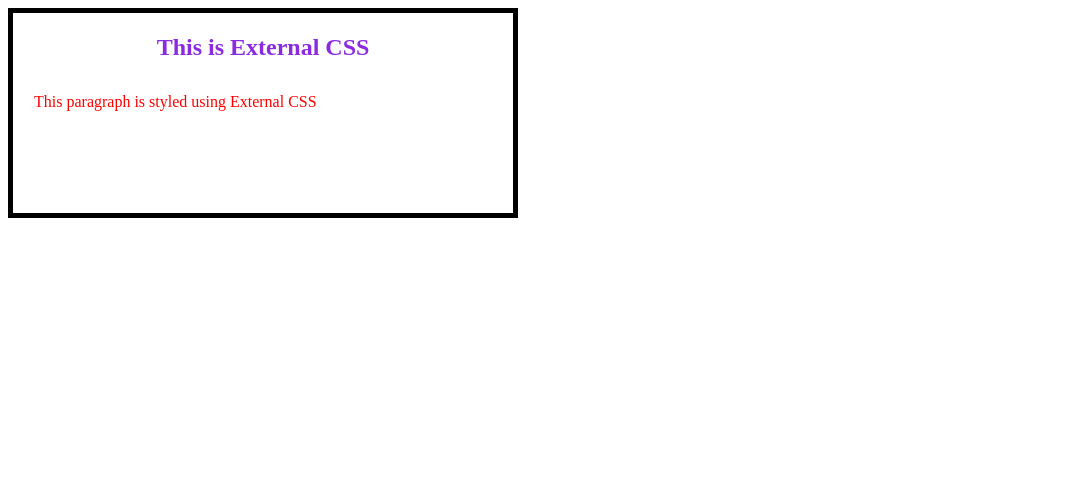
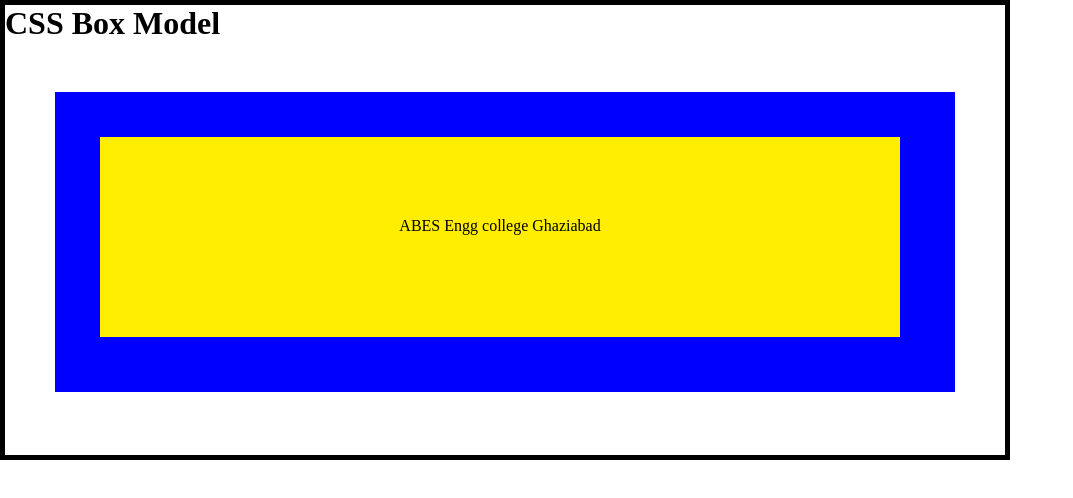
Before and after one commit to DhruvSharma-123/CSS-AIML1, a plain HTML site: page index.html in a window 1280 px wide. Shown: the whole page, without its empty margins (0-1073 px from the left). Drawn offline with Linux system fonts and the light colour scheme.

Commit message:
HWCOMPLETE

```diff
--- a/index.html
+++ b/index.html
@@ -1,23 +1,34 @@
 <!DOCTYPE html>
 <html lang="en">
+
 <head>
     <meta charset="UTF-8">
     <meta name="viewport" content="width=device-width, initial-scale=1.0">
     <title>CSS Selectors</title>
     <link rel="stylesheet" href="./style.css">
 </head>
+
 <body>
     <!-- <p>Hello world</p>
     <p class="p">Lorem ipsum dolor sit amet consectetur adipisicing elit. A officiis quo, dignissimos error sequi laboriosam ratione totam doloribus nam aspernatur veritatis repellendus aliquam perspiciatis quam reiciendis adipisci sunt quos reprehenderit.</p>
 <p class="p" id="jk">Lorem ipsum dolor sit amet consectetur adipisicing elit. Incidunt suscipit odio officiis corrupti sint hic consequuntur, asperiores dicta unde quis soluta atque dolor similique minima veritatis ab, cupiditate facere labore!</p>
  -->
-<!-- <div class="container" id="ff1">
+    <!-- <div class="container" id="ff1">
     <p>Lorem ipsum dolor sit amet consectetur, adipisicing elit. Modi nihil quo asperiores doloremque ipsam odio consectetur fugit repellendus? Dolorum obcaecati earum, natus dolor quisquam dignissimos praesentium voluptatum molestiae nisi incidunt!</p>
 </div>
 <div class="container" id="s2" >Lorem ipsum dolor sit, amet consectetur adipisicing elit. Illum voluptas asperiores odit, fuga, quam quae soluta, iure nesciunt repellendus dolore animi voluptatem saepe inventore delectus. Quae pariatur natus in quos.</div>
 <div class="container" id="t3">Lorem ipsum dolor sit amet consectetur adipisicing elit. Excepturi nemo, impedit iure reprehenderit maiores, placeat sed qui distinctio aut officia obcaecati quam repellat! Incidunt illum, dolores vitae voluptatibus eveniet deserunt.</div>
 <div class="container" id="f4">Lorem ipsum dolor sit amet, consectetur adipisicing elit. Nemo dignissimos minima maiores, amet, quae cupiditate omnis minus magnam nostrum magni quibusdam reprehenderit quia provident in harum voluptatem debitis eligendi officia!</div> -->
-<div id="div"><h2 class="pp">This is External CSS</h2>
-<p class="pp" id="pro">This paragraph is styled using External CSS</p></div>
+    <!-- <div id="div"><h2 class="pp">This is External CSS</h2>
+<p class="pp" id="pro">This paragraph is styled using External CSS</p></div> -->
+
+
+
+    <div class="one"><h1>CSS Box Model</h1>
+        <div class="two">
+            <div class="three"><p id='ff'>ABES Engg college Ghaziabad</p></div>
+        </div>
+    </div>
 </body>
+
 </html>
--- a/style.css
+++ b/style.css
@@ -1,5 +1,8 @@
 /* A CSS Selectors is used to  an html element and give it style] */
-
+*{
+    margin: 0;
+    padding: 0;
+}
 /* p{
     color:blue;
     background-color:red;
@@ -14,8 +17,8 @@
 #jk{
     font-size:25px;
 } */
-div{
-    /* display: inline-block; */
+/* div{
+    display: inline-block;
     height:200px;
     width:200px;
     padding:30;
@@ -62,4 +65,31 @@
 border:5px solid black;
     width: 500px;
     height: 200px;
+} */
+.one{
+    border: 5px solid black;
+    height: 450px;
+    width: 1000px;
+
 }
+.two{
+    background-color: blue;
+    width: 900px;
+    height: 300px;
+    margin: 5%;
+
+
+
+}
+.three{
+    background-color: rgb(255, 238, 0);
+    width: 800px;
+    height: 200px;
+    margin: 45px;
+    /* position: absolute; */
+    display: inline-block;
+}
+#ff{
+  text-align: center;
+  margin-top: 10%;
+}
```
